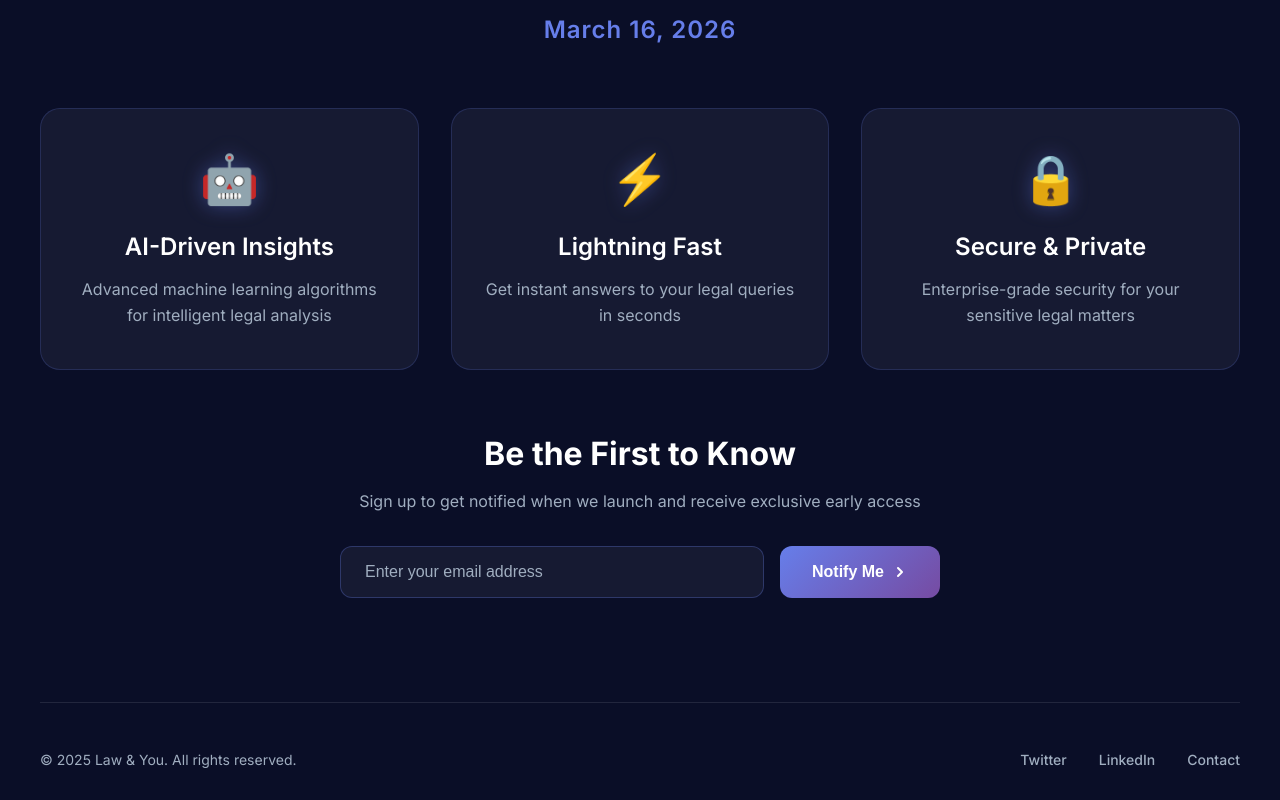
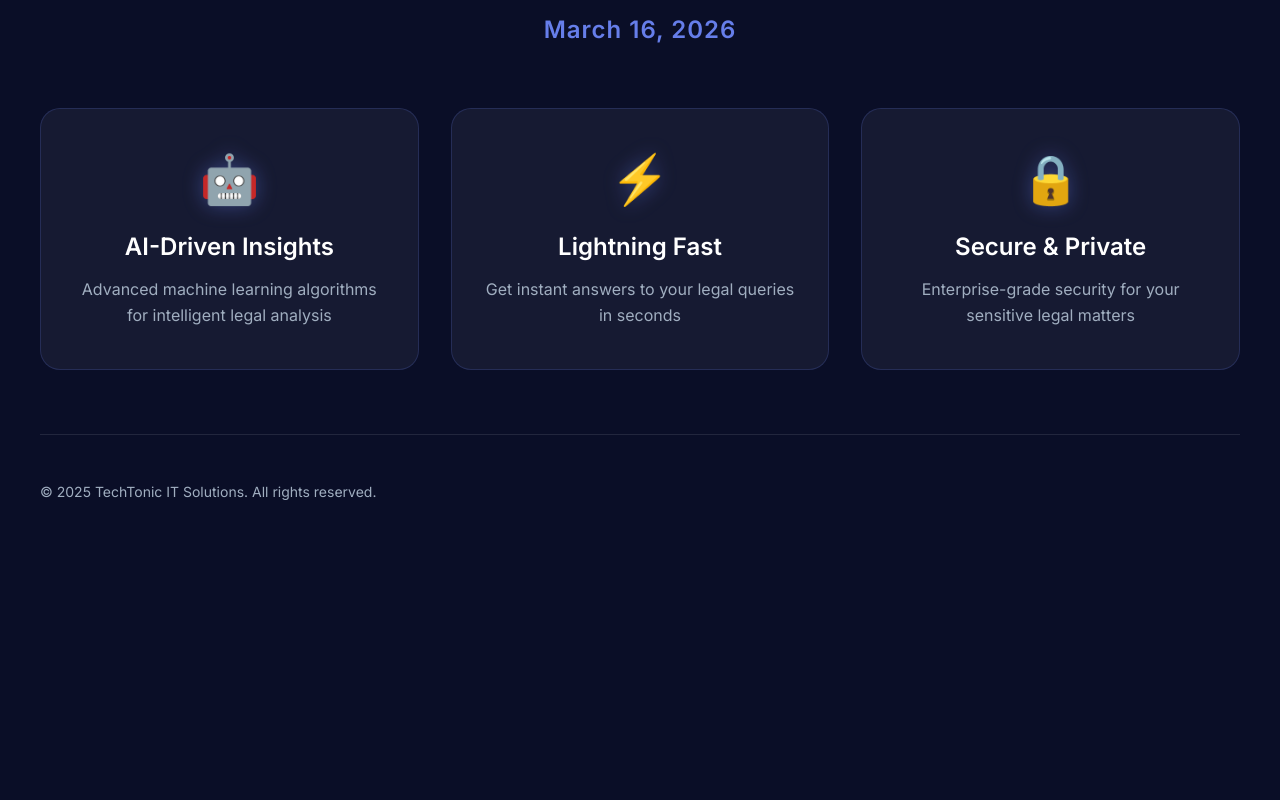
Before and after one commit to sangirash/LAU-placeholder, a website: page index.html in a window 1280 px wide. Shown: the part 897-1697 px from the top of the page. After the commit the page ends 1429 px from the top, so only its background shows below. Drawn offline with Linux system fonts and the light colour scheme.

Commit message:
adding landing page

```diff
--- a/index.html
+++ b/index.html
@@ -86,30 +86,9 @@
                 </div>
             </div>
 
-            <!-- Notify Section -->
-            <div class="notify-section">
-                <h3>Be the First to Know</h3>
-                <p>Sign up to get notified when we launch and receive exclusive early access</p>
-                <form class="notify-form" id="notifyForm">
-                    <input type="email" placeholder="Enter your email address" required>
-                    <button type="submit" class="notify-btn">
-                        <span>Notify Me</span>
-                        <svg width="16" height="16" viewBox="0 0 16 16" fill="none">
-                            <path d="M6 12L10 8L6 4" stroke="currentColor" stroke-width="2" stroke-linecap="round" stroke-linejoin="round"/>
-                        </svg>
-                    </button>
-                </form>
-                <div class="notify-message" id="notifyMessage"></div>
-            </div>
-
             <!-- Footer -->
             <footer class="footer">
-                <p>&copy; 2025 Law & You. All rights reserved.</p>
-                <div class="social-links">
-                    <a href="#" class="social-link">Twitter</a>
-                    <a href="#" class="social-link">LinkedIn</a>
-                    <a href="#" class="social-link">Contact</a>
-                </div>
+                <p>&copy; 2025 TechTonic IT Solutions. All rights reserved.</p>
             </footer>
         </div>
     </div>
```
